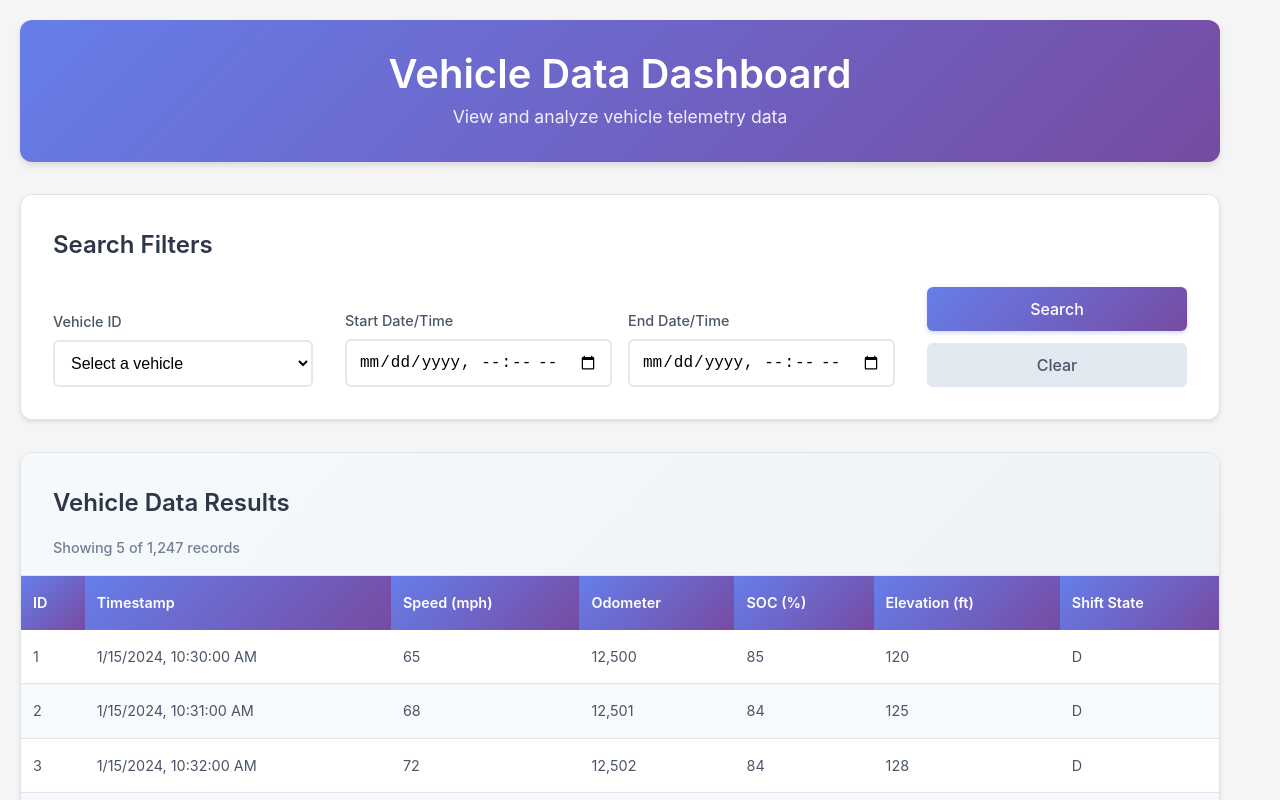
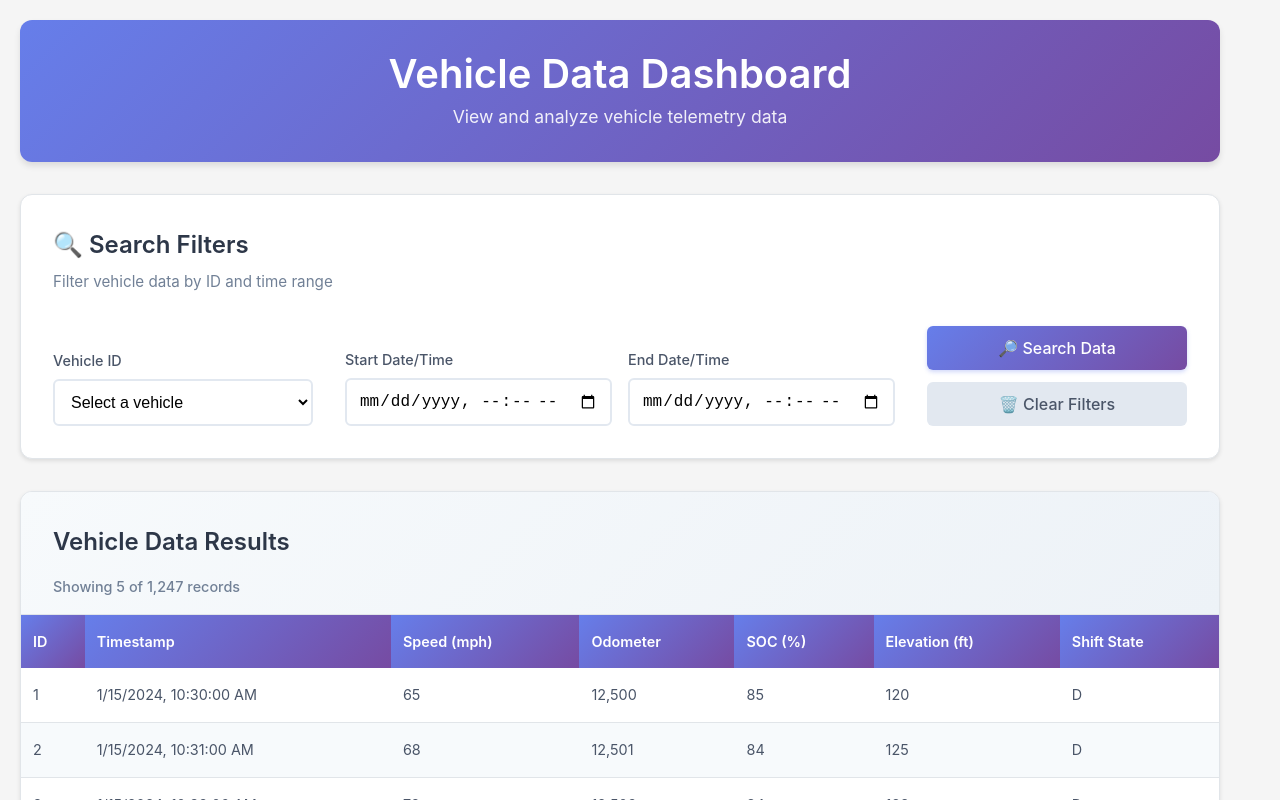
Before and after one commit to aselarbd/vehicle-data-dashboard, a React (Vite) app in the folder frontend/: page / in a window 1280 px wide. Shown: the top 800 px of the page. Built offline with nearby package versions, Linux system fonts and the light colour scheme.

Commit message:
Add loading states, enhanced styling, and UI polish with icons

```diff
--- a/frontend/src/App.css
+++ b/frontend/src/App.css
@@ -312,3 +312,124 @@ body {
     font-size: 0.8rem;
   }
 }
+
+/* Loading States */
+.loading-container {
+  display: flex;
+  flex-direction: column;
+  align-items: center;
+  justify-content: center;
+  padding: 4rem 2rem;
+  color: #718096;
+}
+
+.loading-spinner {
+  width: 40px;
+  height: 40px;
+  border: 4px solid #e2e8f0;
+  border-top: 4px solid #667eea;
+  border-radius: 50%;
+  animation: spin 1s linear infinite;
+  margin-bottom: 1rem;
+}
+
+@keyframes spin {
+  0% { transform: rotate(0deg); }
+  100% { transform: rotate(360deg); }
+}
+
+/* Enhanced button animations */
+.search-btn:active, .clear-btn:active {
+  transform: translateY(0);
+}
+
+/* Enhanced table hover effects */
+.data-table tr {
+  transition: all 0.2s ease;
+}
+
+/* Improved form focus states */
+.form-control:focus {
+  transform: translateY(-1px);
+}
+
+/* Card hover effects */
+.search-section:hover,
+.results-section:hover {
+  box-shadow: 0 4px 12px rgba(0, 0, 0, 0.15);
+  transform: translateY(-1px);
+  transition: all 0.3s ease;
+}
+
+/* Enhanced responsive design */
+@media (max-width: 480px) {
+  .App {
+    padding: 10px;
+  }
+
+  .App-header {
+    padding: 1rem;
+  }
+
+  .App-header h1 {
+    font-size: 1.8rem;
+  }
+
+  .search-section,
+  .results-section {
+    padding: 1rem;
+  }
+
+  .controls-container {
+    gap: 1rem;
+  }
+}
+
+/* Section Headers */
+.section-header {
+  margin-bottom: 2rem;
+}
+
+.section-header h2 {
+  margin: 0 0 0.5rem 0;
+  color: #2d3748;
+  font-size: 1.5rem;
+  font-weight: 600;
+  display: flex;
+  align-items: center;
+  gap: 0.5rem;
+}
+
+.section-header p {
+  margin: 0;
+  color: #718096;
+  font-size: 0.95rem;
+}
+
+/* Button icons */
+.search-btn, .clear-btn {
+  display: flex;
+  align-items: center;
+  justify-content: center;
+  gap: 0.5rem;
+}
+
+/* Status badges */
+.status-badge {
+  display: inline-flex;
+  align-items: center;
+  padding: 0.25rem 0.75rem;
+  border-radius: 1rem;
+  font-size: 0.8rem;
+  font-weight: 500;
+}
+
+.status-badge.success {
+  background-color: #c6f6d5;
+  color: #276749;
+}
+
+.status-badge.warning {
+  background-color: #fed7d7;
+  color: #c53030;
+}
--- a/frontend/src/components/SearchFilters.tsx
+++ b/frontend/src/components/SearchFilters.tsx
@@ -5,7 +5,11 @@ import DatePicker from './DatePicker';
 const SearchFilters: FC = () => {
   return (
     <div className="search-section">
-      <h2>Search Filters</h2>
+      <div className="section-header">
+        <h2>🔍 Search Filters</h2>
+        <p>Filter vehicle data by ID and time range</p>
+      </div>
+
       <div className="controls-container">
         <VehicleDropdown />
 
@@ -23,11 +27,11 @@ const SearchFilters: FC = () => {
 
         <div className="action-buttons">
           <button className="search-btn">
-            Search
+            🔎 Search Data
           </button>
 
           <button className="clear-btn">
-            Clear
+            🗑️ Clear Filters
           </button>
         </div>
       </div>
```
Also changed, not shown: frontend/src/components/LoadingSpinner.tsx (added, +12 -0 lines).
